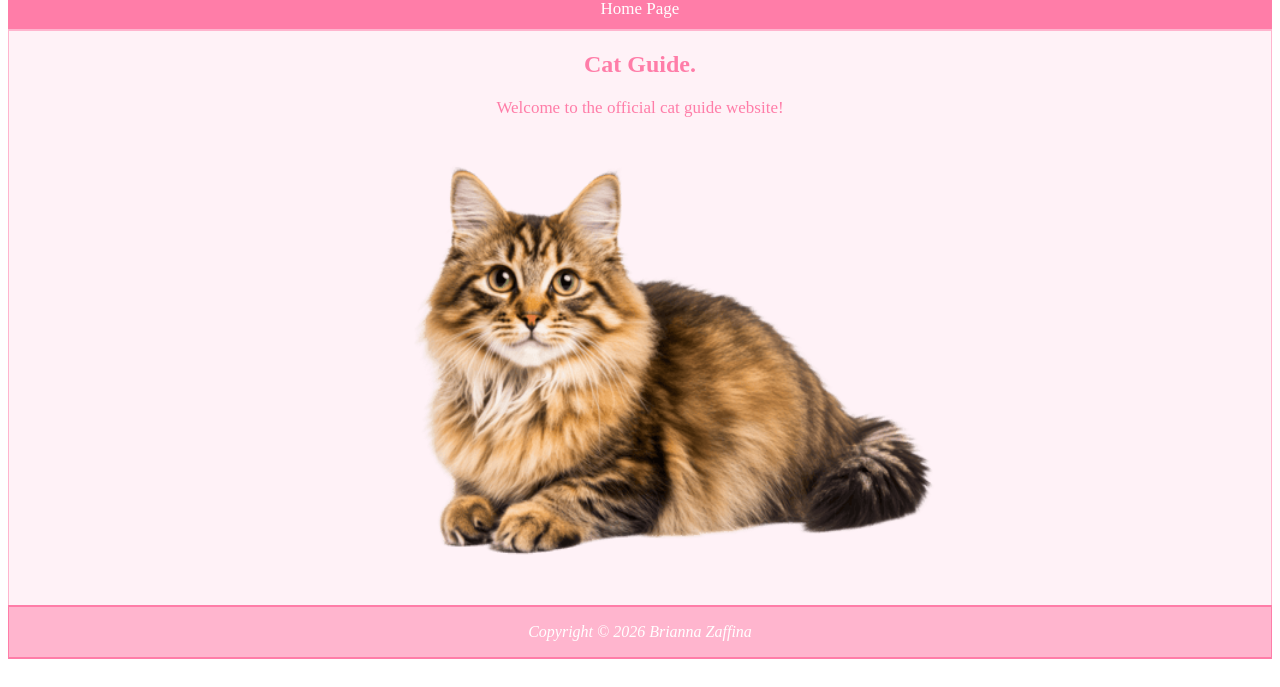
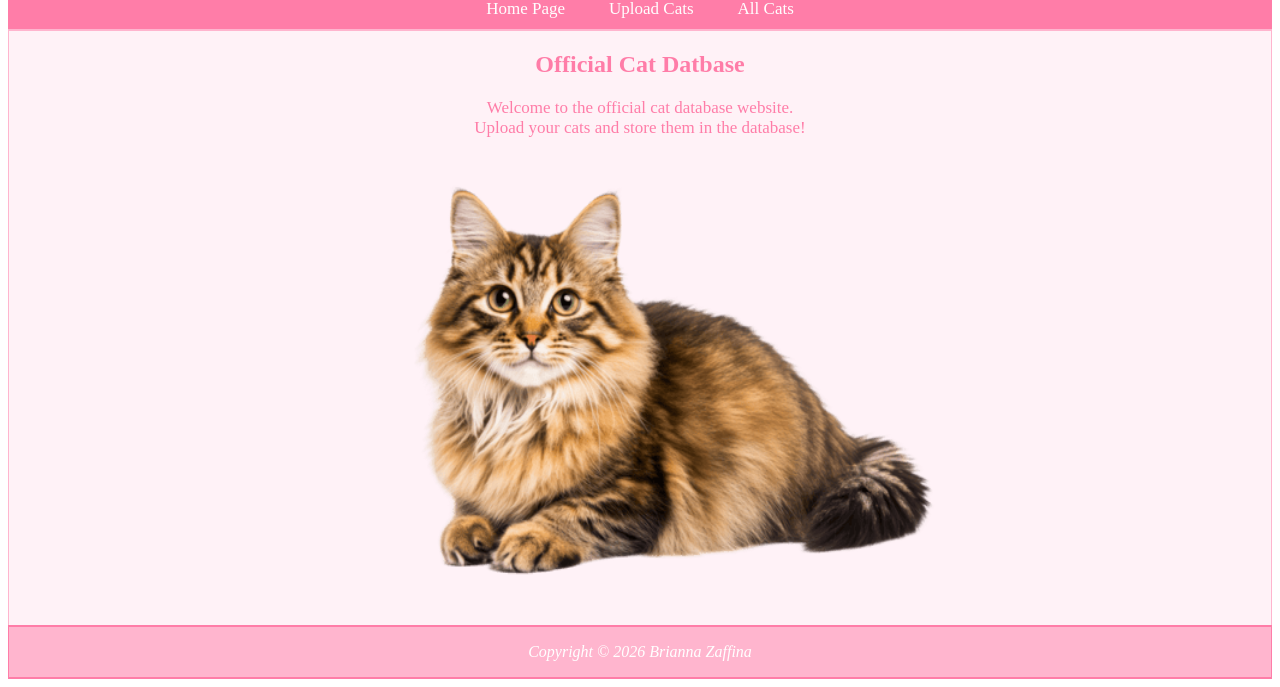
Before and after one commit to zaffinabrianna/CPSC449-Project, a plain HTML site: page index.html in a window 1280 px wide. Shown: the part 139-826 px from the top of the page. Drawn offline with Linux system fonts and the light colour scheme.

Commit message:
Add files via upload

```diff
--- a/index.html
+++ b/index.html
@@ -3,7 +3,7 @@
 
   <head>
     <title>
-      Official Cat Guide
+      Official Cat Database
     </title>
 
     <meta charset = "utf-8">
@@ -17,7 +17,7 @@
 	<img  src = "logo.png" class = "logo" alt = "PC" width = "100px" height = "100" >
 
     <header>
-     <h1>Official Cat Guide</h1>
+     <h1>Official Cat Databse</h1>
     </header>
 
 	</div>
@@ -25,14 +25,18 @@
     <!-- Navigation area to switch pages -->
     <div class = "topnav">
          <a href = "index.html">Home Page</a>
+		 <a href = "upload.html">Upload Cats</a>
+		 <a href = "allcats.html">All Cats</a>
     </div>
 
     <!-- Describe goal of website and why we created it??? -->
     <main>
 	<div class = "textcenter">
-      <h2>Cat Guide.</h2>
+      <h2>Official Cat Datbase</h2>
 
-      <p>Welcome to the official cat guide website!</p>
+      <p>Welcome to the official cat database website.
+	  <br>
+	  Upload your cats and store them in the database!</p>
 	  <img  src = "cat.png" class = "centerimg" alt = "Cat IMG" width = "520px" height = "450px" >
 	</div>
 
```
